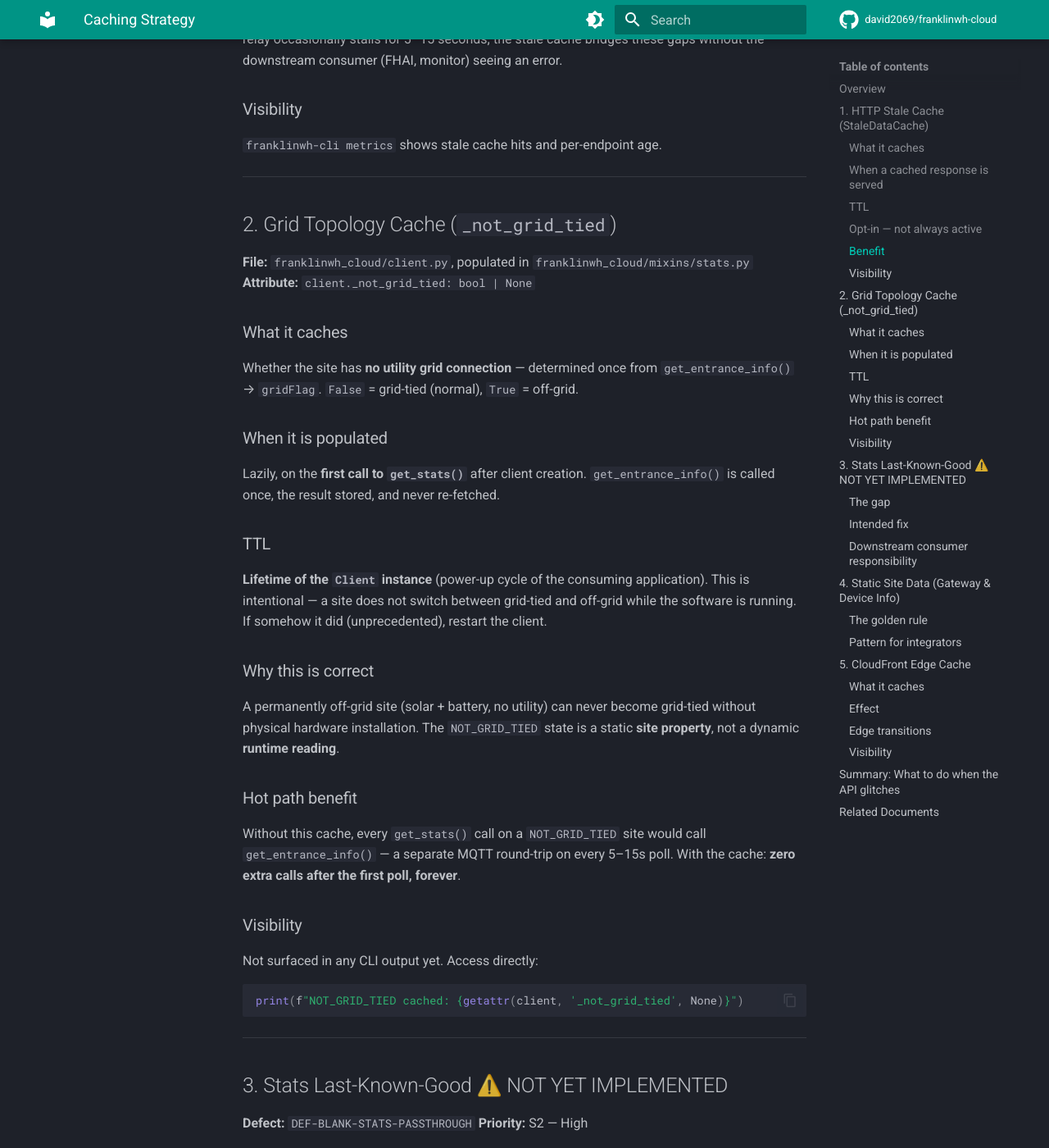
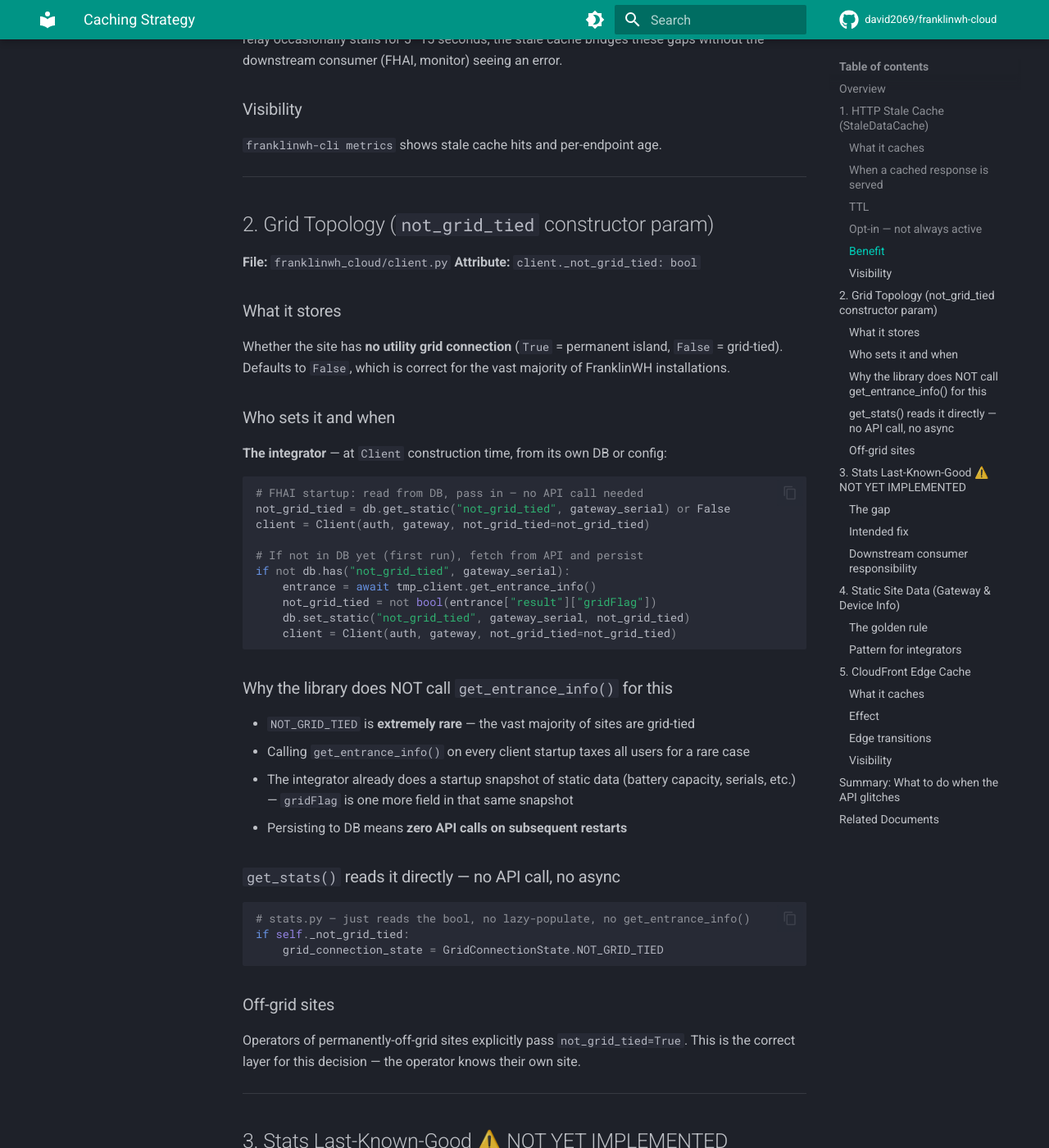
Before and after one commit to david2069/franklinwh-cloud, an MkDocs documentation site: the page built from docs/CACHING_STRATEGY.md, in a window 1280 px wide and 1400 px high, scrolled down 1986 px. Shown: the whole window at 82% size. Built offline with MkDocs 1.6.1 and Material for MkDocs 9.7.7, drawn with Linux system fonts in a browser that asks for light colours; comment, search, counter and statistics services are not loaded.

Commit message:
refactor: remove _not_grid_tied lazy-populate, make it a Client constructor param
Previously get_stats() called get_entrance_info() on the very first poll of
each session to determine whether the site is off-grid (NOT_GRID_TIED).

Problem: taxes every user (even grid-tied — the vast majority) with an extra
API round-trip on startup to detect an extremely rare site topology.

Fix: Client() now accepts not_grid_tied: bool = False. Integrators (FHAI)
read this from their static_site_data DB table on startup and pass it in.
FHAI already corrected the bug where static data was never written to DB,
so this data is available without any API call on subsequent restarts.

get_stats() now reads self._not_grid_tied directly — no async call, no
lazy-populate block, zero overhead on every single poll.

Tests: fixed two mock_client fixtures that use Client.__new__() (bypasses
__init__) — both now set c._not_grid_tied = False explicitly.

````diff
--- a/docs/CACHING_STRATEGY.md
+++ b/docs/CACHING_STRATEGY.md
@@ -72,39 +72,49 @@ gaps without the downstream consumer (FHAI, monitor) seeing an error.
 
 ---
 
-## 2. Grid Topology Cache (`_not_grid_tied`)
+## 2. Grid Topology (`not_grid_tied` constructor param)
 
-**File:** `franklinwh_cloud/client.py`, populated in `franklinwh_cloud/mixins/stats.py`
-**Attribute:** `client._not_grid_tied: bool | None`
+**File:** `franklinwh_cloud/client.py`
+**Attribute:** `client._not_grid_tied: bool`
 
-### What it caches
-Whether the site has **no utility grid connection** — determined once from
-`get_entrance_info()` → `gridFlag`. `False` = grid-tied (normal), `True` = off-grid.
+### What it stores
+Whether the site has **no utility grid connection** (`True` = permanent island,
+`False` = grid-tied). Defaults to `False`, which is correct for the vast majority
+of FranklinWH installations.
 
-### When it is populated
-Lazily, on the **first call to `get_stats()`** after client creation.
-`get_entrance_info()` is called once, the result stored, and never re-fetched.
+### Who sets it and when
+**The integrator** — at `Client` construction time, from its own DB or config:
 
-### TTL
-**Lifetime of the `Client` instance** (power-up cycle of the consuming application).
-This is intentional — a site does not switch between grid-tied and off-grid while
-the software is running. If somehow it did (unprecedented), restart the client.
+```python
+# FHAI startup: read from DB, pass in — no API call needed
+not_grid_tied = db.get_static("not_grid_tied", gateway_serial) or False
+client = Client(auth, gateway, not_grid_tied=not_grid_tied)
 
-### Why this is correct
-A permanently off-grid site (solar + battery, no utility) can never become
-grid-tied without physical hardware installation. The `NOT_GRID_TIED` state is
-a static **site property**, not a dynamic **runtime reading**.
+# If not in DB yet (first run), fetch from API and persist
+if not db.has("not_grid_tied", gateway_serial):
+    entrance = await tmp_client.get_entrance_info()
+    not_grid_tied = not bool(entrance["result"]["gridFlag"])
+    db.set_static("not_grid_tied", gateway_serial, not_grid_tied)
+    client = Client(auth, gateway, not_grid_tied=not_grid_tied)
+```
 
-### Hot path benefit
-Without this cache, every `get_stats()` call on a `NOT_GRID_TIED` site would
-call `get_entrance_info()` — a separate MQTT round-trip on every 5–15s poll.
-With the cache: **zero extra calls after the first poll, forever**.
+### Why the library does NOT call `get_entrance_info()` for this
+- `NOT_GRID_TIED` is **extremely rare** — the vast majority of sites are grid-tied
+- Calling `get_entrance_info()` on every client startup taxes all users for a rare case
+- The integrator already does a startup snapshot of static data (battery capacity,
+  serials, etc.) — `gridFlag` is one more field in that same snapshot
+- Persisting to DB means **zero API calls on subsequent restarts**
 
-### Visibility
-Not surfaced in any CLI output yet. Access directly:
+### `get_stats()` reads it directly — no API call, no async
 ```python
-print(f"NOT_GRID_TIED cached: {getattr(client, '_not_grid_tied', None)}")
+# stats.py — just reads the bool, no lazy-populate, no get_entrance_info()
+if self._not_grid_tied:
+    grid_connection_state = GridConnectionState.NOT_GRID_TIED
 ```
+
+### Off-grid sites
+Operators of permanently-off-grid sites explicitly pass `not_grid_tied=True`.
+This is the correct layer for this decision — the operator knows their own site.
 
 ---
 
````
Also changed, not shown: 3 other files.
